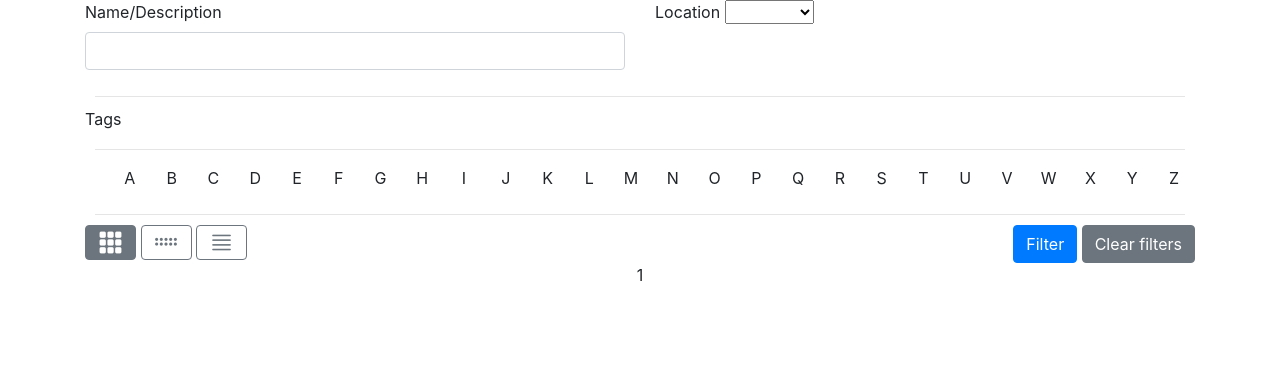
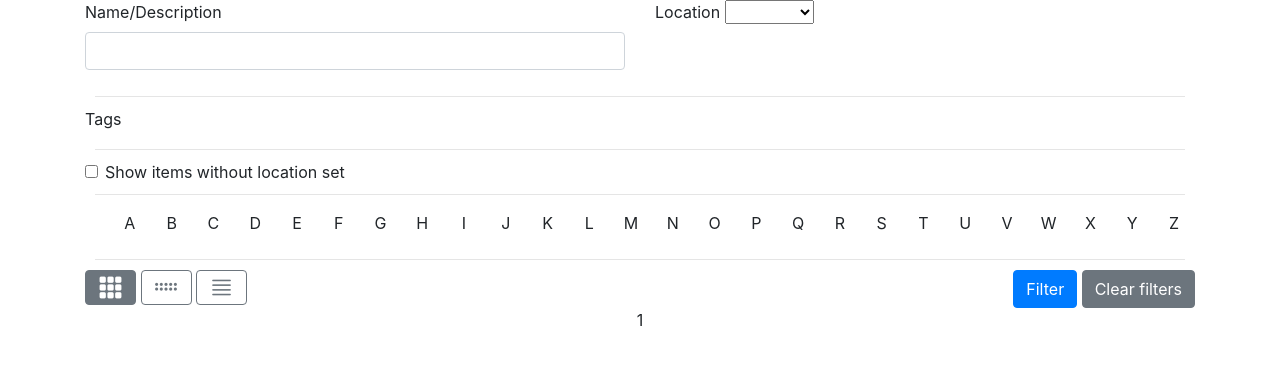
Before and after one commit to 145902Patryk/inventory-management, a Django app: page / in a window 1280 px wide. Shown: the part 56-421 px from the top of the page. Run offline with Django 4.2, Linux system fonts and the light colour scheme; data comes from the database, SQL or seed files in the repository; data that the repository does not hold is empty; some libraries are stand-ins or nearby versions.

Commit message:
filter items without location

```diff
--- a/apps/inventory/forms.py
+++ b/apps/inventory/forms.py
@@ -51,13 +51,17 @@ class FilterForm(forms.Form):
     location = forms.ModelChoiceField(
         label='Location',
         required=False,
-        queryset=Location.objects.all(),
+        queryset=Location.objects.all().exclude(layout=None).order_by('layout__name', 'name'),
         widget=Select2Widget,
     )
     tags = forms.ModelMultipleChoiceField(
         required=False,
         queryset=Tag.objects.all(),
         widget=RowCheckboxSelectMultiple,
+    )
+    no_location = forms.BooleanField(
+        label='Show items without location set',
+        required=False,
     )
     starts_with = forms.ChoiceField(
         required=False,
--- a/apps/inventory/utils.py
+++ b/apps/inventory/utils.py
@@ -107,6 +107,7 @@ def filter_to_item_query(filter_dict):
         'tags__pk__in': filter_dict.get('tags'),
         'name__istartswith': filter_dict.get('starts_with'),
         'location': filter_dict.get('location'),
+        'location__isnull': filter_dict.get('no_location')
     }
     name = filter_dict.get('name')
     q_filter = []
--- a/templates/inventory/item_list.html
+++ b/templates/inventory/item_list.html
@@ -28,6 +28,11 @@
       <label for="{{ form.tags.id_for_label }}">{{ form.tags.label }}</label>
       {{ form.tags }}
       <hr class="mb-4">
+      <div class="form-check">
+        {{ form.no_location }}
+        <label class="form-check-label" for="{{ form.no_location.id_for_label }}">{{ form.no_location.label }}</label>
+      </div>
+      <hr class="mb-4">
       <div class="d-block my-3">
         <div class="custom-control custom-radio">
           {{ form.starts_with }}
@@ -42,11 +47,9 @@
           <button type="button" class="btn btn-outline-secondary">
             <i class="bi bi-grip-horizontal"></i>
           </button>
-
           <button type="button" class="btn btn-outline-secondary">
             <i class="bi bi-justify"></i>
           </button>
-
         </div>
         <div class="col-md-8 buttons">
           <button class="btn btn-primary" type="submit">Filter</button>
```
